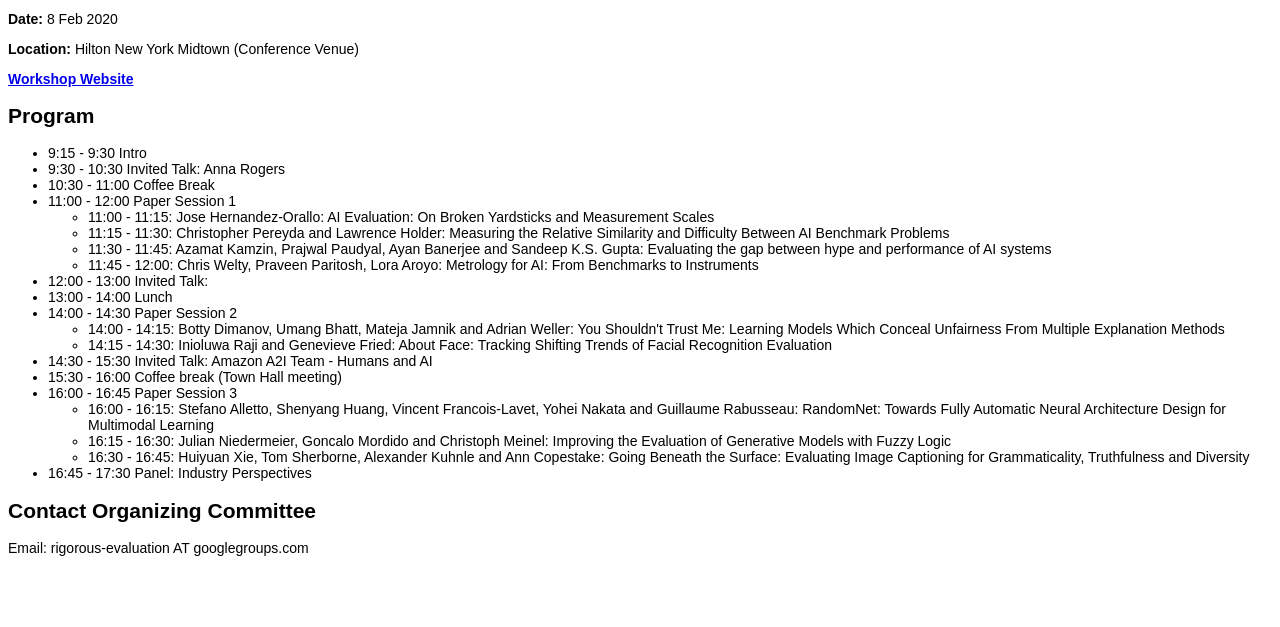
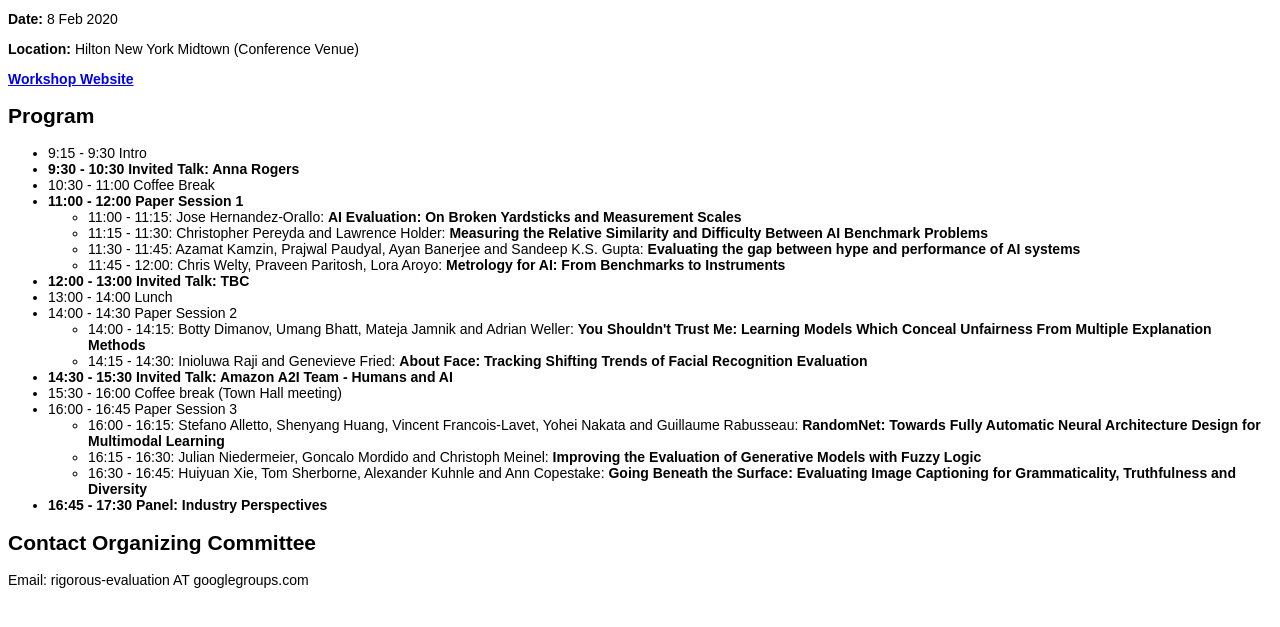
Before and after one commit to paritos/paritos.github.io, a plain HTML site: page aaai-2020/program.html in a window 1280 px wide. Shown: the part 89-716 px from the top of the page. Drawn offline with Linux system fonts and the light colour scheme.

Commit message:
Update program.html

```diff
--- a/aaai-2020/program.html
+++ b/aaai-2020/program.html
@@ -14,31 +14,31 @@
 <h2> Program </h2>
 <ul>
 <li>9:15 - 9:30 Intro</li>
-<li>9:30 - 10:30 Invited Talk: Anna Rogers</li>
+  <li><b>9:30 - 10:30 Invited Talk: Anna Rogers</b></li>
 <li>10:30 - 11:00 Coffee Break</li>
-<li>11:00 - 12:00 Paper Session 1</li>
+  <li><b>11:00 - 12:00 Paper Session 1</b></li>
 <ul>
-<li>11:00 - 11:15: Jose Hernandez-Orallo: AI Evaluation: On Broken Yardsticks and Measurement Scales</li>
-<li>11:15 - 11:30: Christopher Pereyda and Lawrence Holder: Measuring the Relative Similarity and Difficulty Between AI Benchmark Problems</li>
-<li>11:30 - 11:45: Azamat Kamzin, Prajwal Paudyal, Ayan Banerjee and Sandeep K.S. Gupta: Evaluating the gap between hype and performance of AI systems</li>
-<li>11:45 - 12:00: Chris Welty, Praveen Paritosh, Lora Aroyo: Metrology for AI: From Benchmarks to Instruments</li>
+<li>11:00 - 11:15: Jose Hernandez-Orallo: <b>AI Evaluation: On Broken Yardsticks and Measurement Scales</b></li>
+<li>11:15 - 11:30: Christopher Pereyda and Lawrence Holder: <b>Measuring the Relative Similarity and Difficulty Between AI Benchmark Problems</b></li>
+<li>11:30 - 11:45: Azamat Kamzin, Prajwal Paudyal, Ayan Banerjee and Sandeep K.S. Gupta: <b>Evaluating the gap between hype and performance of AI systems</b></li>
+<li>11:45 - 12:00: Chris Welty, Praveen Paritosh, Lora Aroyo: <b>Metrology for AI: From Benchmarks to Instruments</b></li>
 </ul>
-<li>12:00 - 13:00 Invited Talk: </li>
+  <li><b>12:00 - 13:00 Invited Talk: TBC </b></li>
 <li>13:00 - 14:00 Lunch</li>
 <li>14:00 - 14:30 Paper Session 2</li>
 <ul>
-<li>14:00 - 14:15: Botty Dimanov, Umang Bhatt, Mateja Jamnik and Adrian Weller: You Shouldn't Trust Me: Learning Models Which Conceal Unfairness From Multiple Explanation Methods</li>
-<li>14:15 - 14:30: Inioluwa Raji and Genevieve Fried: About Face: Tracking Shifting Trends of Facial Recognition Evaluation</li>
+<li>14:00 - 14:15: Botty Dimanov, Umang Bhatt, Mateja Jamnik and Adrian Weller: <b>You Shouldn't Trust Me: Learning Models Which Conceal Unfairness From Multiple Explanation Methods</b></li>
+<li>14:15 - 14:30: Inioluwa Raji and Genevieve Fried: <b>About Face: Tracking Shifting Trends of Facial Recognition Evaluation</b></li>
 </ul>
-<li>14:30 - 15:30 Invited Talk: Amazon A2I Team - Humans and AI</li>
+  <li><b>14:30 - 15:30 Invited Talk: Amazon A2I Team - Humans and AI</b></li>
 <li>15:30 - 16:00 Coffee break (Town Hall meeting)</li>
 <li>16:00 - 16:45 Paper Session 3</li>
 <ul>
-<li>16:00 - 16:15: Stefano Alletto, Shenyang Huang, Vincent Francois-Lavet, Yohei Nakata and Guillaume Rabusseau: RandomNet: Towards Fully Automatic Neural Architecture Design for Multimodal Learning</li>
-<li>16:15 - 16:30: Julian Niedermeier, Goncalo Mordido and Christoph Meinel: Improving the Evaluation of Generative Models with Fuzzy Logic</li>
-<li>16:30 - 16:45: Huiyuan Xie, Tom Sherborne, Alexander Kuhnle and Ann Copestake: Going Beneath the Surface: Evaluating Image Captioning for Grammaticality, Truthfulness and Diversity</li>
+<li>16:00 - 16:15: Stefano Alletto, Shenyang Huang, Vincent Francois-Lavet, Yohei Nakata and Guillaume Rabusseau: <b>RandomNet: Towards Fully Automatic Neural Architecture Design for Multimodal Learning</b></li>
+<li>16:15 - 16:30: Julian Niedermeier, Goncalo Mordido and Christoph Meinel: <b>Improving the Evaluation of Generative Models with Fuzzy Logic</b></li>
+<li>16:30 - 16:45: Huiyuan Xie, Tom Sherborne, Alexander Kuhnle and Ann Copestake: <b>Going Beneath the Surface: Evaluating Image Captioning for Grammaticality, Truthfulness and Diversity</b></li>
 </ul>
-<li>16:45 - 17:30 Panel: Industry Perspectives</li>
+  <li><b>16:45 - 17:30 Panel: Industry Perspectives</b></li>
 </ul>
 
 
```
